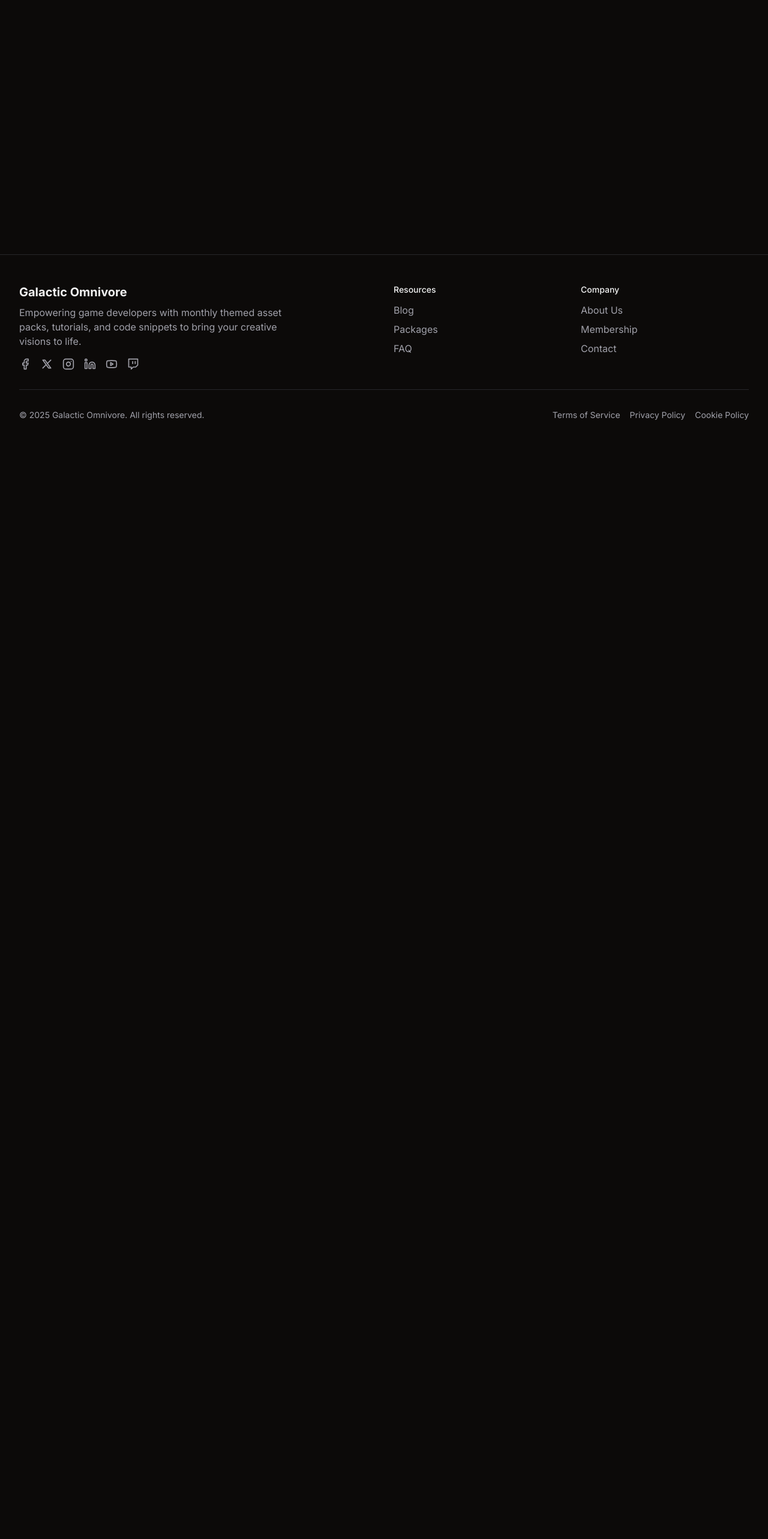
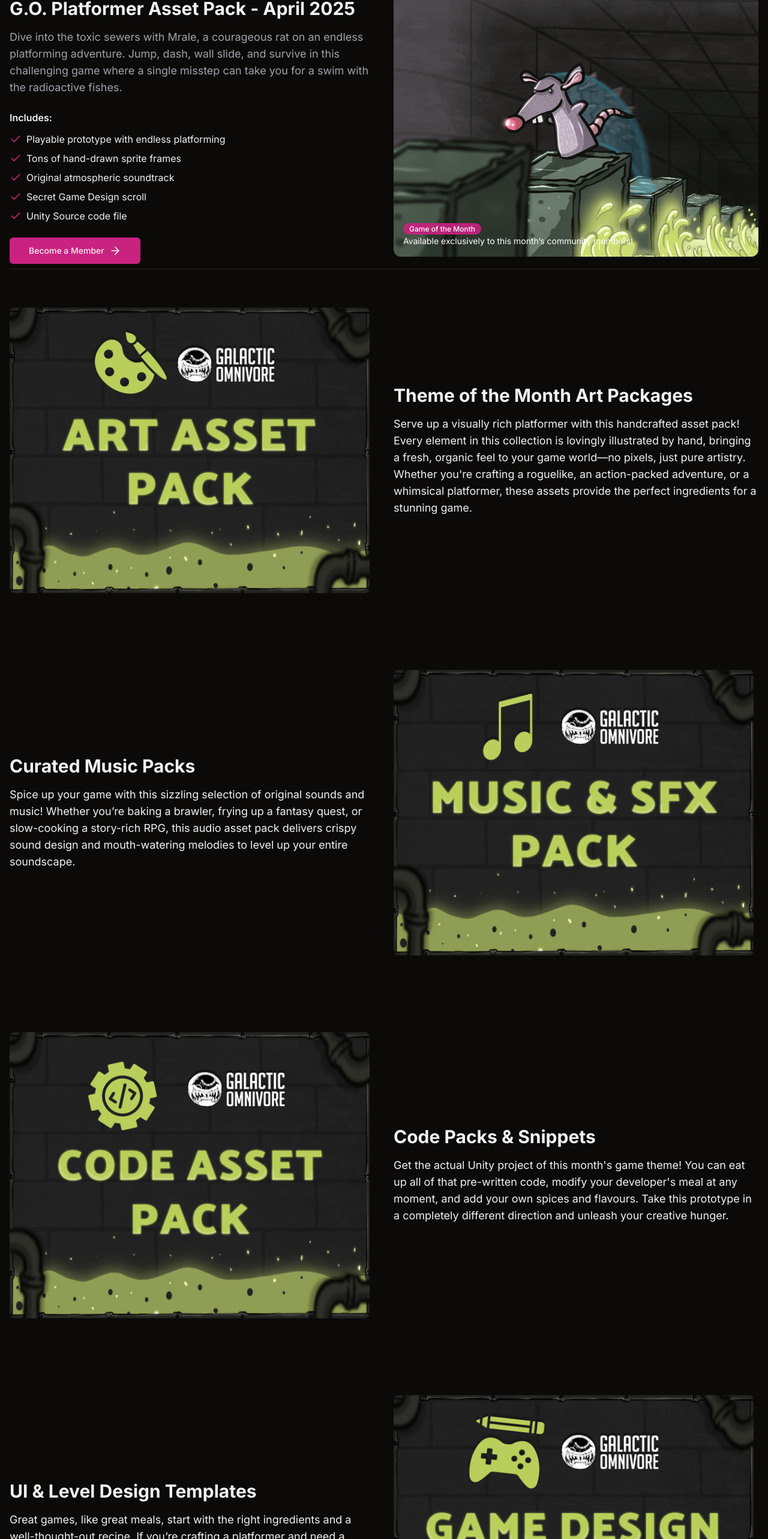
Before and after one commit to GalacticOmnivoreElder/gowebsite, a Next.js app: page /membership in a window 1280 px wide. Shown: the part 177-2743 px from the top of the page at 60% size. Before the commit the page ends 927 px from the top, so only its background shows below. Built offline with nearby package versions, Linux system fonts and the light colour scheme; no server answers.

Commit message:
Fixing Fixes

```diff
--- a/src/app/membership/page.js
+++ b/src/app/membership/page.js
@@ -101,7 +101,7 @@ export const GameOfTheMonth = ({fromLanding}) => (
               Game of the Month
             </Badge>
             <p className="text-white text-sm">
-              Available exclusively to this month’s community members.
+            Available exclusively to this month’s community members!
             </p>
           </div>
         </div>
@@ -180,83 +180,83 @@ const MembershipPage = observer(() => {
   }, [searchParams]);
 
 // Commented out MembershipPage content
-//     {/* disabled-feature */}
-//   return (
-//     <div className="bg-background text-foreground">
-//       <Head>
-//         <title>Membership - Your Game Dev Community</title>
-//         <meta
-//           name="description"
-//           content="Join our exclusive game development community and get access to monthly themed assets, tutorials, and more!"
-//         />
-//       </Head>
 
-//       <main className="container mx-auto px-4 py-16">
-//         <GameOfTheMonth />
+  return (
+    <div className="bg-background text-foreground">
+      <Head>
+        <title>Membership - Your Game Dev Community</title>
+        <meta
+          name="description"
+          content="Join our exclusive game development community and get access to monthly themed assets, tutorials, and more!"
+        />
+      </Head>
 
-//         <DetailSection
-//           title="Theme of the Month Art Packages"
-//           description="Serve up a visually rich platformer with this handcrafted asset pack! Every element in this collection is lovingly illustrated by hand, bringing a fresh, organic feel to your game world—no pixels, just pure artistry. Whether you're crafting a roguelike, an action-packed adventure, or a whimsical platformer, these assets provide the perfect ingredients for a stunning game."
-//           imageSrc="/g1/g1-art.png"
-//           imageAlt="May Top Rat Theme Art Package Preview"
-//         />
+      <main className="container mx-auto px-4 py-16">
+        <GameOfTheMonth />
 
-//         <DetailSection
-//           title="Curated Music Packs"
-//           description="Spice up your game with this sizzling selection of original sounds and music! Whether you’re baking a brawler, frying up a fantasy quest, or slow-cooking a story-rich RPG, this audio asset pack delivers crispy sound design and mouth-watering melodies to level up your entire soundscape."
-//           imageSrc="/g1/g1-music.png"
-//           imageAlt="Music Pack Visualizer"
-//           reverse={true}
-//         >
-//           {/* <AudioPreview src="/path-to-audio-file.mp3" /> */}
-//         </DetailSection>
+        <DetailSection
+          title="Theme of the Month Art Packages"
+          description="Serve up a visually rich platformer with this handcrafted asset pack! Every element in this collection is lovingly illustrated by hand, bringing a fresh, organic feel to your game world—no pixels, just pure artistry. Whether you're crafting a roguelike, an action-packed adventure, or a whimsical platformer, these assets provide the perfect ingredients for a stunning game."
+          imageSrc="/g1/g1-art.png"
+          imageAlt="May Top Rat Theme Art Package Preview"
+        />
 
-//         <DetailSection
-//           title="Code Packs & Snippets"
-//           description="Get the actual Unity project of this month's game theme! You can eat up all of that pre-written code, modify your developer's meal at any moment, and add your own spices and flavours. Take this prototype in a completely different direction and unleash your creative hunger."
-//           imageSrc="/g1/g1-code.png"
-//           imageAlt="Code Snippet Preview"
-//         />
+        <DetailSection
+          title="Curated Music Packs"
+          description="Spice up your game with this sizzling selection of original sounds and music! Whether you’re baking a brawler, frying up a fantasy quest, or slow-cooking a story-rich RPG, this audio asset pack delivers crispy sound design and mouth-watering melodies to level up your entire soundscape."
+          imageSrc="/g1/g1-music.png"
+          imageAlt="Music Pack Visualizer"
+          reverse={true}
+        >
+          {/* <AudioPreview src="/path-to-audio-file.mp3" /> */}
+        </DetailSection>
 
-//         <DetailSection
-//           title="UI & Level Design Templates"
-//           description="Great games, like great meals, start with the right ingredients and a well-thought-out recipe. If you’re crafting a platformer and need a structured way to mix movement, levels, and progression into a deliciously balanced experience, the G.O Platformer Game Design Document is your ultimate game development cookbook."
-//           imageSrc="/g1/g1-design.png"
-//           imageAlt="UI & Level Design Preview"
-//           reverse={true}
-//         />
+        <DetailSection
+          title="Code Packs & Snippets"
+          description="Get the actual Unity project of this month's game theme! You can eat up all of that pre-written code, modify your developer's meal at any moment, and add your own spices and flavours. Take this prototype in a completely different direction and unleash your creative hunger."
+          imageSrc="/g1/g1-code.png"
+          imageAlt="Code Snippet Preview"
+        />
 
-//         <DetailSection
-//           title="Exclusive Monthly Game"
-//           description="TOP - RAT The Ultimate Pixel-Perfect Feast!
-// Step into a handcrafted platforming experience where every jump, enemy, and level is a deliciously designed bite of gameplay perfection.
-// A full-course adventure served with style, challenge, and heart. Inspired by classic 2D platformers and spiced with modern mechanics, this is your chance to feast on gameplay that’s as tight and satisfying as a perfectly cooked dish."
-//           imageSrc="/g1/g1-mvp.png"
-//           imageAlt="Top Rat Game Screenshot"
-//         />
+        <DetailSection
+          title="UI & Level Design Templates"
+          description="Great games, like great meals, start with the right ingredients and a well-thought-out recipe. If you’re crafting a platformer and need a structured way to mix movement, levels, and progression into a deliciously balanced experience, the G.O Platformer Game Design Document is your ultimate game development cookbook."
+          imageSrc="/g1/g1-design.png"
+          imageAlt="UI & Level Design Preview"
+          reverse={true}
+        />
+
+        <DetailSection
+          title="Exclusive Monthly Game"
+          description="TOP - RAT The Ultimate Pixel-Perfect Feast!
+Step into a handcrafted platforming experience where every jump, enemy, and level is a deliciously designed bite of gameplay perfection.
+A full-course adventure served with style, challenge, and heart. Inspired by classic 2D platformers and spiced with modern mechanics, this is your chance to feast on gameplay that’s as tight and satisfying as a perfectly cooked dish."
+          imageSrc="/g1/g1-mvp.png"
+          imageAlt="Top Rat Game Screenshot"
+        />
 
 
 
-//         <div className="text-center mt-16">
-//           <h2 className="text-3xl font-bold mb-4">
-//             Ready to Level Up Your Game Dev Journey?
-//           </h2>
-//           <div className="flex flex-col sm:flex-row gap-4 justify-center">
-//             <Button size="lg" asChild>
-//               <Link href="/pricing">View Pricing Plans</Link>
-//             </Button>
-//             {!isAuthenticated && (
-//               <Button size="lg" variant="outline" asChild>
-//                 <Link href="/login?redirect=/pricing">
-//                   Sign In to Subscribe
-//                 </Link>
-//               </Button>
-//             )}
-//           </div>
-//         </div>
-//       </main>
-//     </div>
-//   );
+        {/* <div className="text-center mt-16">
+          <h2 className="text-3xl font-bold mb-4">
+            Ready to Level Up Your Game Dev Journey?
+          </h2>
+          <div className="flex flex-col sm:flex-row gap-4 justify-center">
+            <Button size="lg" asChild>
+              <Link href="/pricing">View Pricing Plans</Link>
+            </Button>
+            {!isAuthenticated && (
+              <Button size="lg" variant="outline" asChild>
+                <Link href="/login?redirect=/pricing">
+                  Sign In to Subscribe
+                </Link>
+              </Button>
+            )}
+          </div>
+        </div> */}
+      </main>
+    </div>
+  );
 });
 
 export default MembershipPage;
```
